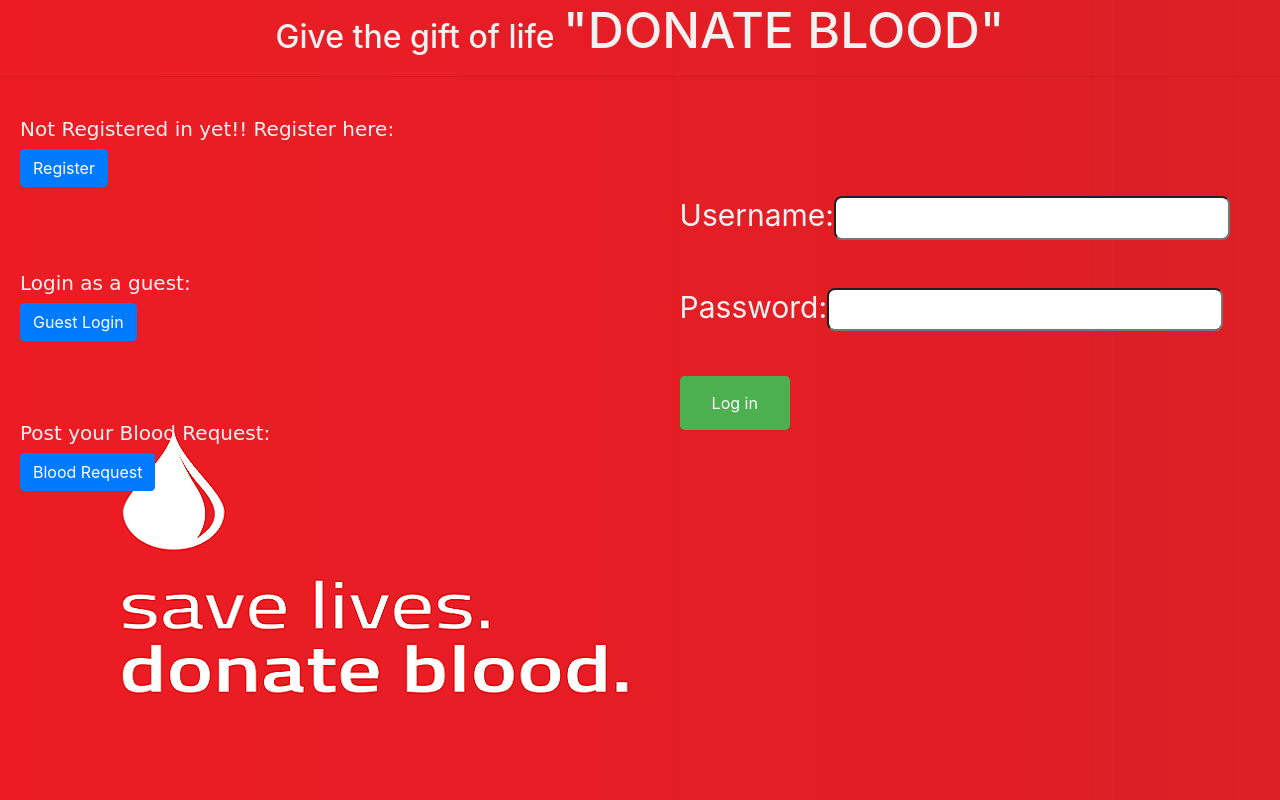
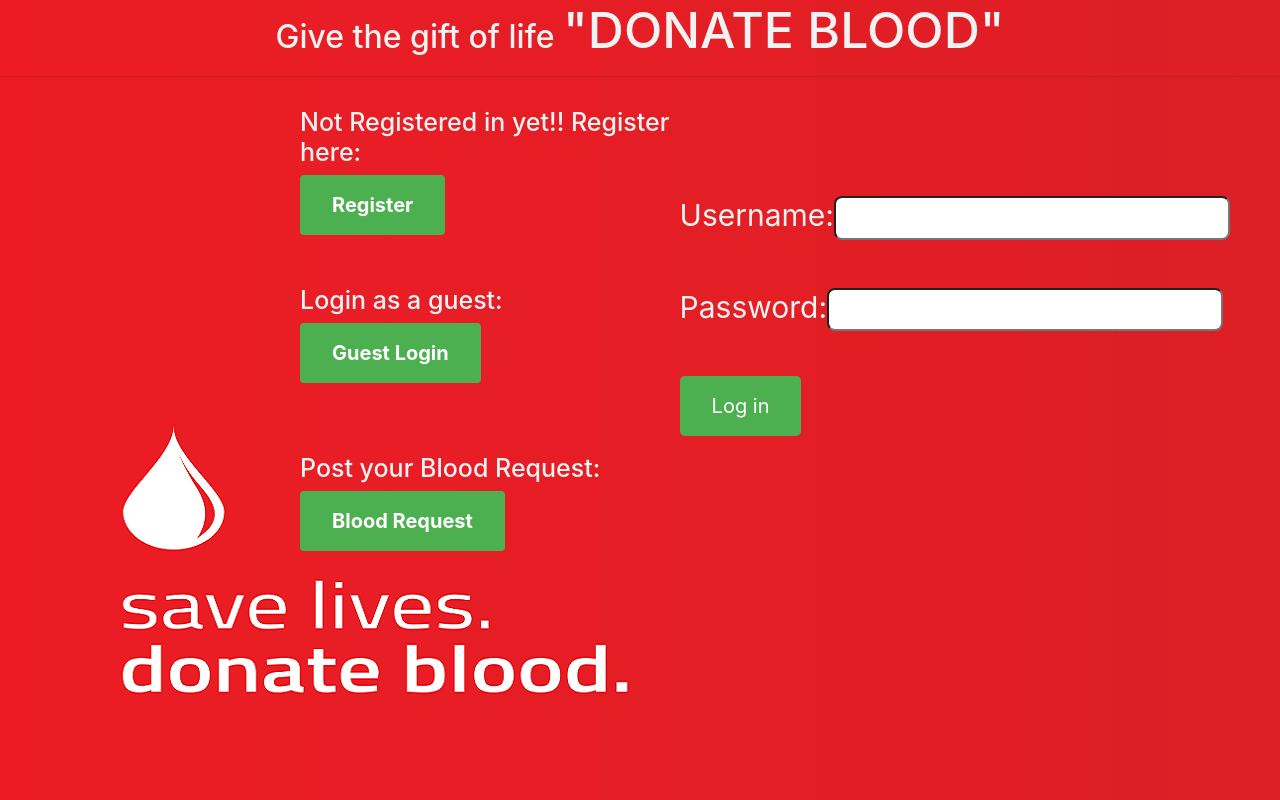
Before and after one commit to pujapatil4698/blood-bank, a PHP site: page / in a window 1280 px wide. Run offline with PHP 8.4, Linux system fonts and the light colour scheme; some libraries are stand-ins or nearby versions.

Commit message:
new updates

```diff
--- a/index.php
+++ b/index.php
@@ -13,13 +13,38 @@ header('Location: loggedin.php');
 else
 {
 include 'loginform.php';
-echo'<h3 style="color:#f2f2f2;font-family:Comic sans ms;font-size:20px;margin-left:20px;margin-top:40px;">Not Registered in yet!!   Register here:</h3>';
-echo '<a href="register.php" class="btn btn-primary" style="margin-left:20px;">Register</a> ';
-echo'<br><br>';
-echo'<h3 style="color:#f2f2f2;font-family:Comic sans ms;font-size:20px;margin-left:20px;margin-top:60px;">Login as a guest:</h3>';
-echo '<a href="guest.php" class="btn btn-primary" style="margin-left:20px;">Guest Login</a> ';
-echo'<h3 style="color:#f2f2f2;font-family:Comic sans ms;font-size:20px;margin-left:20px;margin-top:80px;">Post your Blood Request:</h3>';
-echo '<a href="request.php" class="btn btn-primary" style="margin-left:20px;">Blood Request</a>';
+echo'<h3 style="color:#f2f2f2;font-family: ;font-size:25px;margin-left:300px;margin-top:30px;">Not Registered in yet!!   Register here:</h3>';
+echo '<a href="register.php" class="btn btn-primary" style="background-color: #4CAF50; border: none;
+    color: white;
+    padding: 15px 32px;
+    text-align: center;
+    margin-left:300px;
+    text-decoration: none;
+    display: inline-block;
+    font-size: 20px;">
+	<b>Register</b></a> ';
+//echo'<br>';
+
+echo'<h3 style="color:#f2f2f2;font-family: ;font-size:25px;margin-left:300px;margin-top:50px;">Login as a guest:</h3>';
+echo '<a href="guest.php" class="btn btn-primary" style="background-color: #4CAF50; border: none;
+    color: white;
+    padding: 15px 32px;
+    text-align: center;
+    margin-left:300px;
+    text-decoration: none;
+    display: inline-block;
+    font-size: 20px;">
+	<b>Guest Login</b></a> ';
+
+echo'<h3 style="color:#f2f2f2;font-family: ;font-size:25px;margin-left:300px;margin-top:70px;">Post your Blood Request:</h3>';
+echo '<a href="request.php" class="btn btn-primary" style="background-color: #4CAF50; border: none;
+    color: white;
+    padding: 15px 32px;
+    text-align: center;
+    margin-left:300px;
+    text-decoration: none;
+    display: inline-block;
+    font-size: 20px;"><b>Blood Request</b></a>';
 }
 
 ?>
--- a/loginform.php
+++ b/loginform.php
@@ -75,6 +75,6 @@ Password:<input type="password" name="password" style="font-size:25px;background
     text-align: center;
     text-decoration: none;
     display: inline-block;
-    font-size: 16px;">
+    font-size: 20px;">
 </form></div>
 </body>
```
